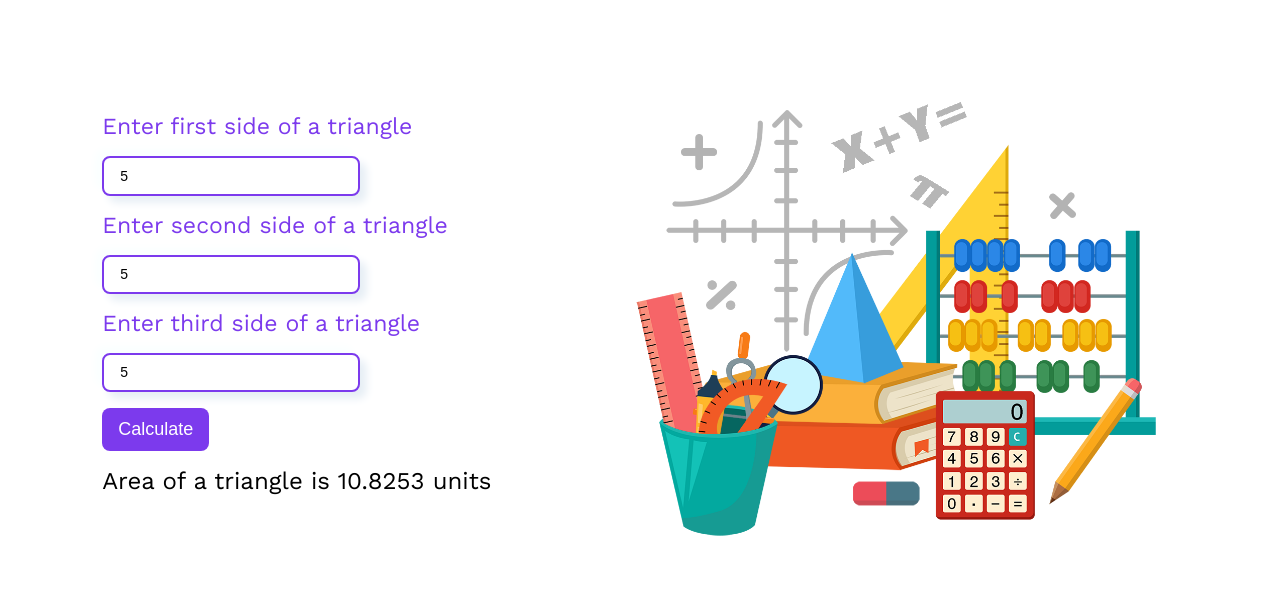
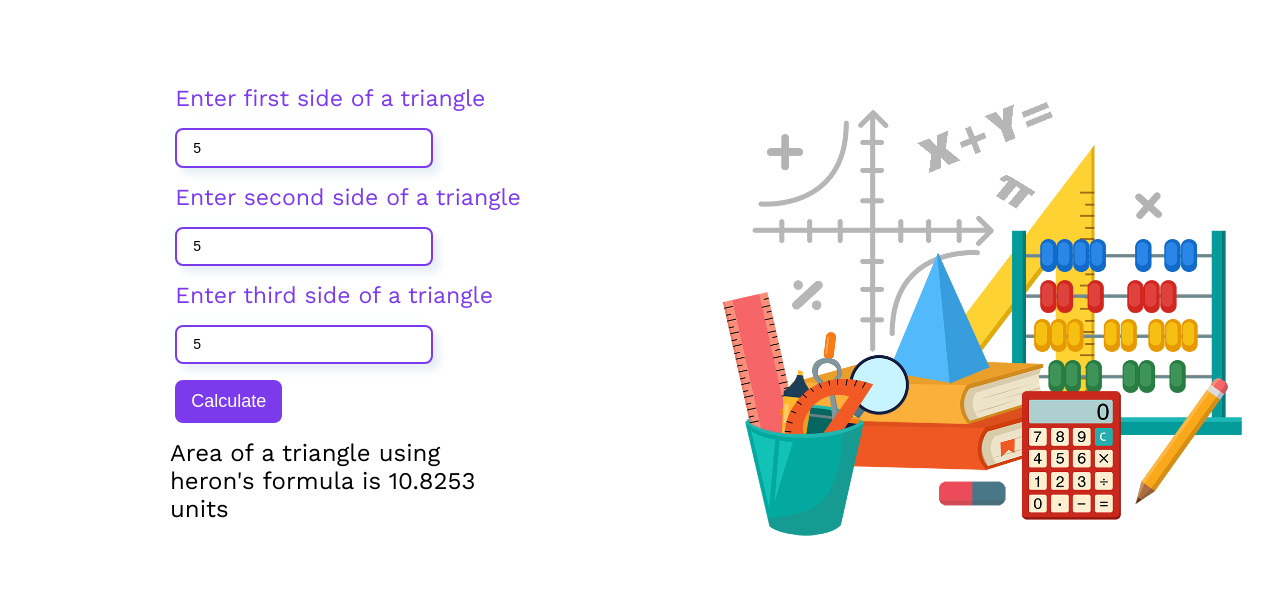
Before and after one commit to neogcamp/build-learn-triangles, a plain HTML site: page pages/calculate-area.html in a window 1280 px wide. Both pictures are taken after typing "5", "5", "5" into the empty fields and a click on the button "Calculate". Shown: the part 91-684 px from the top of the page. Drawn offline with nearby package versions, Linux system fonts and the light colour scheme; a web font is replaced by a local one.

Commit message:
update: README

```diff
--- a/pages/calculate-area.html
+++ b/pages/calculate-area.html
@@ -5,6 +5,11 @@
     <meta http-equiv="X-UA-Compatible" content="IE=edge" />
     <meta name="viewport" content="width=device-width, initial-scale=1.0" />
     <title>Calculate area of a triangle</title>
+    <link
+      rel="shortcut icon"
+      type="image/x-icon"
+      href="https://www.google.com/s2/u/0/favicons?domain=neog.camp"
+    />
     <link rel="stylesheet" href="../style.css" />
     <link rel="stylesheet" href="../styles/calculate-area.css" />
   </head>
@@ -21,7 +26,7 @@
       </header>
     </header>
     <main class="calculate-area-main">
-      <section>
+      <section class="calculate-area-leftSection">
         <form id="calculate-area">
           <label class="input-label" for="first-side">
             <p>Enter first side of a triangle</p>
@@ -37,7 +42,7 @@
           </label>
           <button class="btn-check" type="submit">Calculate</button>
         </form>
-        <p class="output" id="output"></p>
+        <p class="output calculate-area-output" id="output"></p>
       </section>
       <section>
         <img
--- a/scripts/calculate-area.js
+++ b/scripts/calculate-area.js
@@ -11,7 +11,13 @@ function calculateArea(e) {
   const secondSideValue = Number(secondSide.value);
   const thirdSideValue = Number(thirdSide.value);
 
-  const semiPerimeter = (firstSideValue + secondSideValue + thirdSideValue) / 2;
+  if (
+    firstSideValue + secondSideValue > thirdSideValue &&
+    secondSideValue + thirdSideValue > firstSideValue &&
+    firstSideValue + thirdSideValue > secondSideValue
+  ) {
+    const semiPerimeter =
+      (firstSideValue + secondSideValue + thirdSideValue) / 2;
 
     const result = Math.sqrt(
       semiPerimeter *
@@ -19,8 +25,10 @@ function calculateArea(e) {
         (semiPerimeter - secondSideValue) *
         (semiPerimeter - thirdSideValue)
     ).toFixed(4);
-
-  output.innerText = `Area of a triangle  is ${result} units`;
+    output.innerText = `Area of a triangle using heron's formula is ${result} units`;
+  } else {
+    output.innerText = "Enter valid side lengths such that each side lengths";
+  }
 }
 
 calculate.addEventListener("submit", calculateArea);
--- a/styles/calculate-area.css
+++ b/styles/calculate-area.css
@@ -4,8 +4,18 @@
   justify-content: space-evenly;
 }
 
+.calculate-area-leftSection {
+  display: flex;
+  flex-direction: column;
+  align-items: center;
+}
+
 .calculate-area-img {
   width: 600px;
+}
+
+.calculate-area-output {
+  width: 50%;
 }
 
 @media screen and (max-width: 1000px) {
@@ -17,4 +27,8 @@
   .calculate-area-img {
     width: 300px;
   }
+
+  .calculate-area-output {
+    width: 90%;
+  }
 }
```
Also changed, not shown: index.html (+5 -0 lines), pages/angles-triangles.html (+5 -0 lines), pages/calculate-hypo.html (+5 -0 lines), pages/quiz.html (+5 -0 lines), 1 other file. Lines whose indentation alone changed are shown as unchanged.
